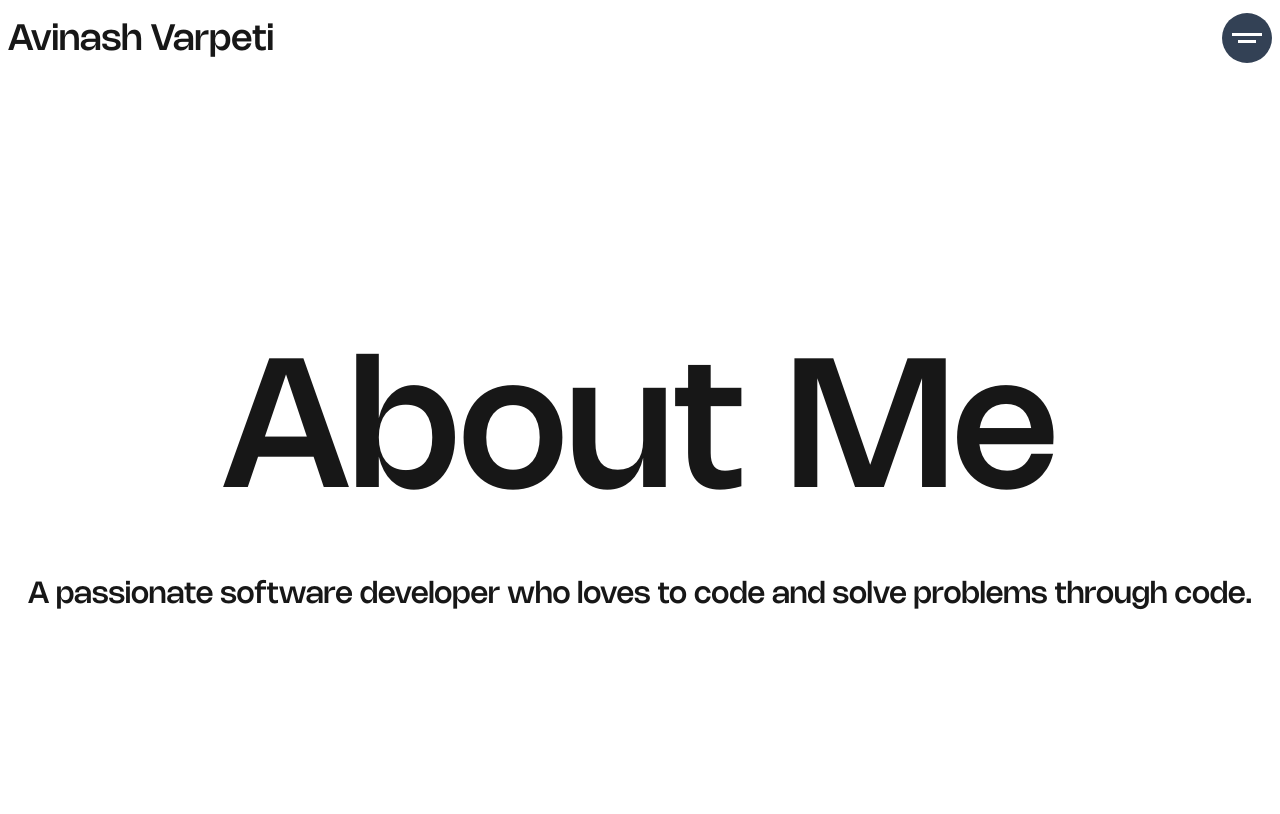
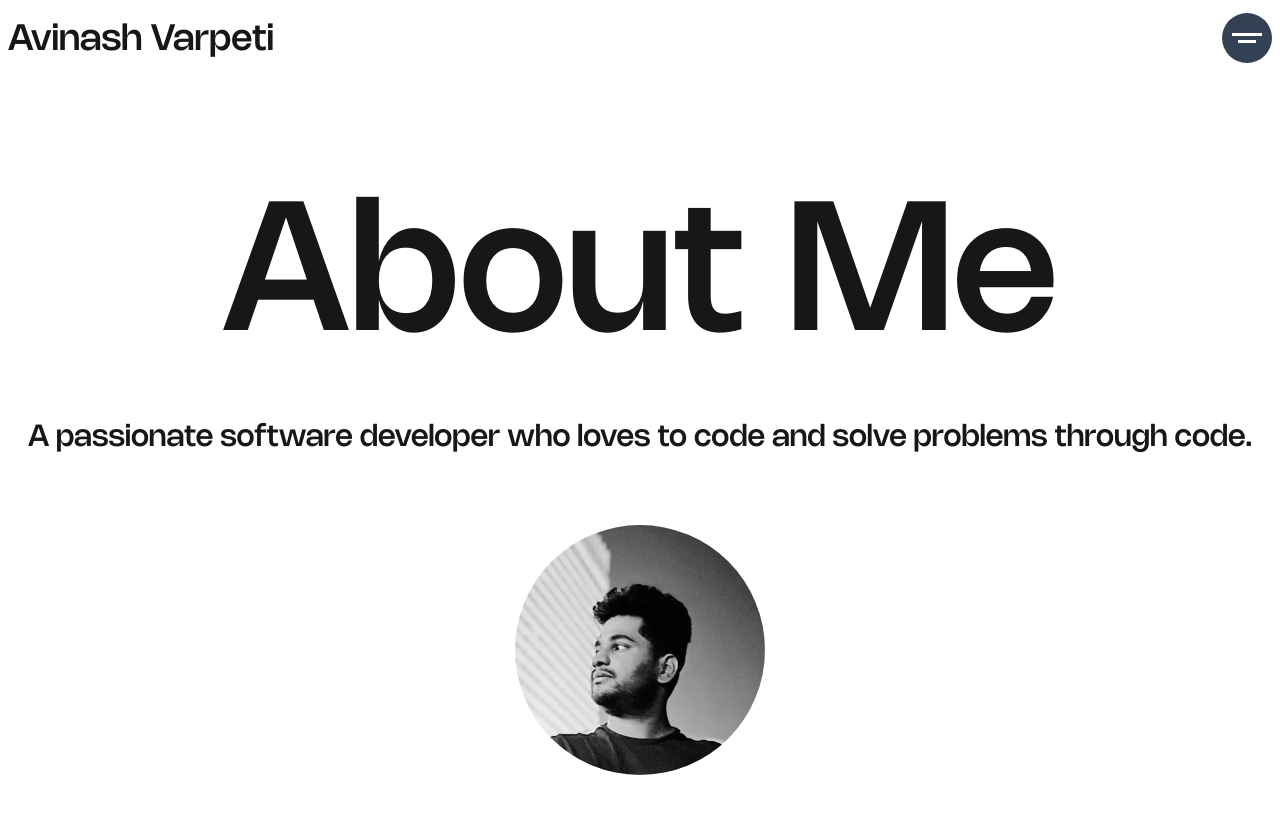
Before and after one commit to avi1737/avinash-portfolio, a Next.js app: page / in a window 1280 px wide. Shown: the top 814 px of the page. Built offline with nearby package versions, Linux system fonts and the light colour scheme.

Commit message:
fixed build

```diff
--- a/app/components/layout/Hero.tsx
+++ b/app/components/layout/Hero.tsx
@@ -1,11 +1,15 @@
+import Image from 'next/image';
+
+import profilePhoto from '../../assets/avinash-portfolio-dp.jpeg';
+
 function Hero() {
   return (
-    <div className="w-full text-center">
-      <h1 className="font-nueueBold text-[40px]">Avinash Varpeti</h1>
-      <h5 className="font-nueueMedium text-[24px] mt-[-10px]">
-        Software Engineer
-      </h5>
-      <br />
+    <div className="w-full text-center flex flex-col justify-center items-center">
+      <Image
+        className="w-[100px] rounded-[50%] h-[100px] lg:w-[250px] lg:h-[250px]"
+        src={profilePhoto}
+        alt="dp"
+      />
     </div>
   );
 }
--- a/app/page.tsx
+++ b/app/page.tsx
@@ -1,3 +1,4 @@
+import Hero from './components/layout/Hero';
 import PageHeader from './components/ui/PageHeader';
 
 export default function Home() {
@@ -7,6 +8,8 @@ export default function Home() {
         pageTitle="About Me"
         pageSubtitle="A passionate software developer who loves to code and solve problems through code."
       />
+      <div className="mt-16"></div>
+      <Hero />
     </div>
   );
 }
```
